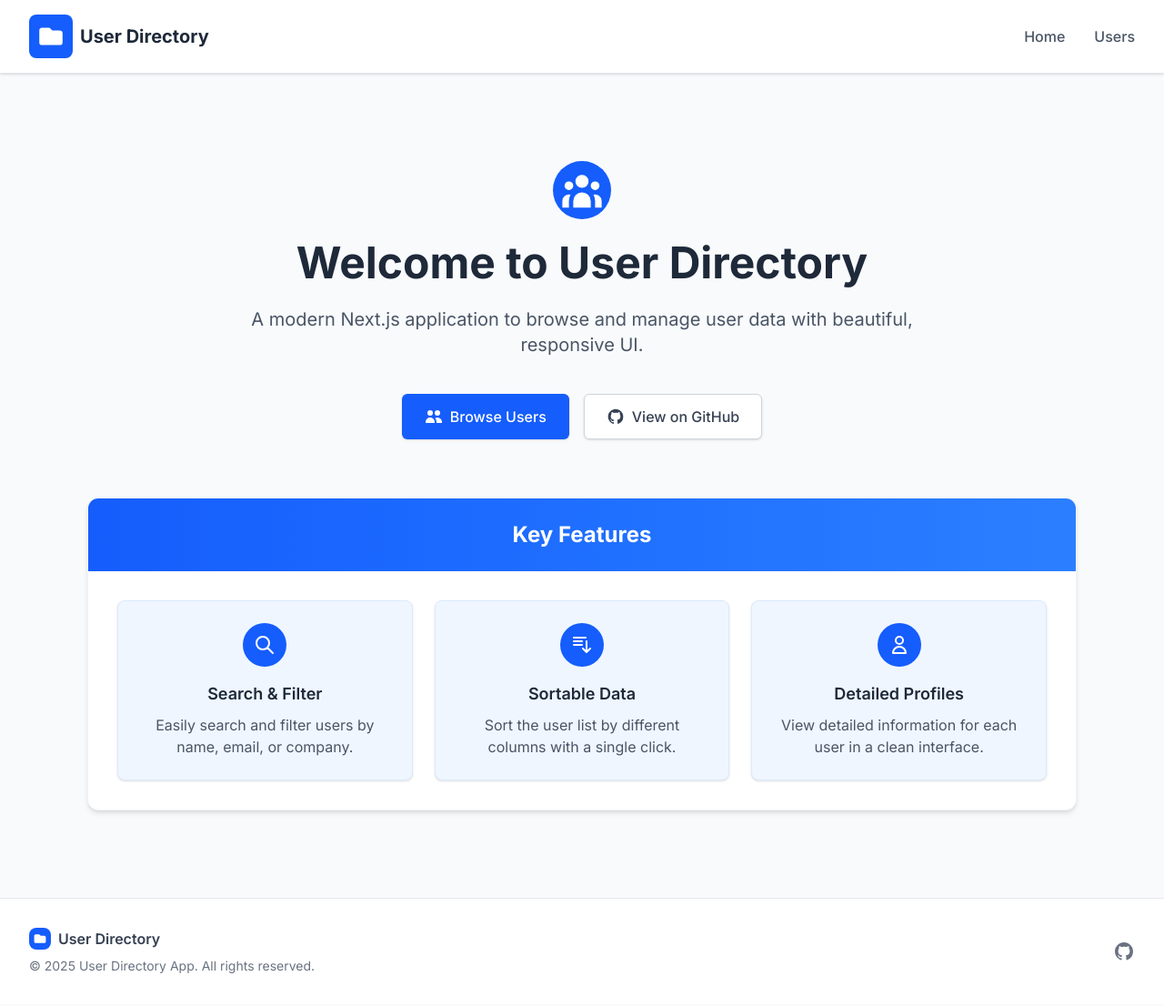
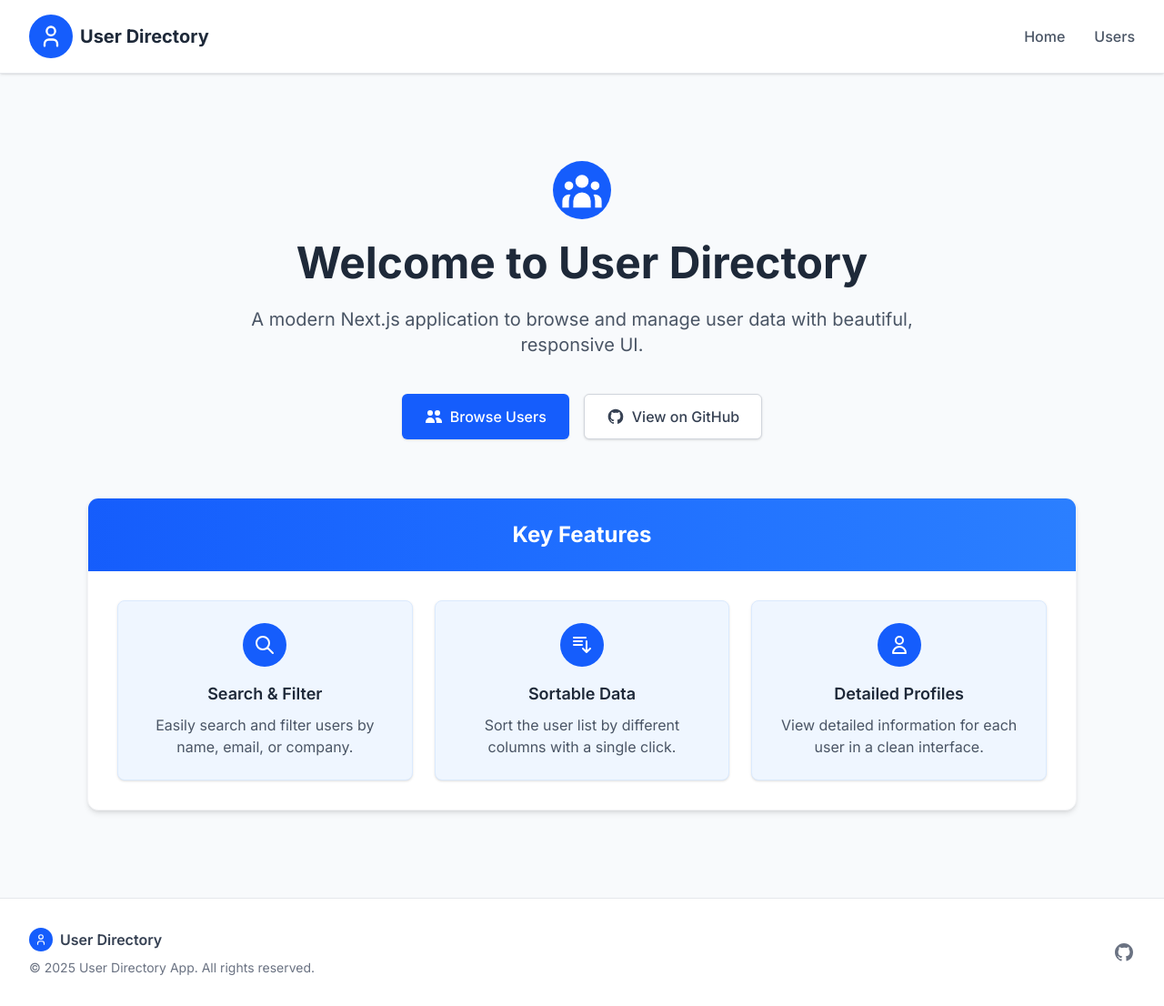
Before and after one commit to hecdeveloper/my-user-app, a Next.js app: page / in a window 1280 px wide. Shown: the whole page at 91% size. Built offline with nearby package versions, Linux system fonts and the light colour scheme.

Commit message:
Update logo to modern user icon with rounded design

```diff
--- a/src/components/Layout.tsx
+++ b/src/components/Layout.tsx
@@ -33,9 +33,10 @@ export const Layout = ({ children, title = 'User Listing App', description = 'Br
           <div className="max-w-7xl mx-auto px-4 sm:px-6 lg:px-8">
             <div className="flex justify-between items-center">
               <Link href="/" className="flex items-center space-x-2">
-                <div className="bg-blue-600 text-white rounded-lg p-2">
-                  <svg xmlns="http://www.w3.org/2000/svg" className="h-8 w-8" viewBox="0 0 20 20" fill="currentColor">
-                    <path d="M2 6a2 2 0 012-2h5l2 2h5a2 2 0 012 2v6a2 2 0 01-2 2H4a2 2 0 01-2-2V6z" />
+                <div className="bg-blue-600 text-white rounded-full p-2.5">
+                  <svg xmlns="http://www.w3.org/2000/svg" className="h-7 w-7" viewBox="0 0 24 24" fill="none" stroke="currentColor" strokeWidth="2" strokeLinecap="round" strokeLinejoin="round">
+                    <circle cx="12" cy="7" r="4" />
+                    <path d="M6 21v-2a4 4 0 0 1 4-4h4a4 4 0 0 1 4 4v2" />
                   </svg>
                 </div>
                 <span className="text-xl font-bold text-gray-800">User Directory</span>
@@ -69,9 +70,10 @@ export const Layout = ({ children, title = 'User Listing App', description = 'Br
             <div className="flex flex-col md:flex-row justify-between items-center">
               <div className="mb-4 md:mb-0">
                 <div className="flex items-center space-x-2 mb-2">
-                  <div className="bg-blue-600 text-white rounded-lg p-1">
-                    <svg xmlns="http://www.w3.org/2000/svg" className="h-4 w-4" viewBox="0 0 20 20" fill="currentColor">
-                      <path d="M2 6a2 2 0 012-2h5l2 2h5a2 2 0 012 2v6a2 2 0 01-2 2H4a2 2 0 01-2-2V6z" />
+                  <div className="bg-blue-600 text-white rounded-full p-1.5">
+                    <svg xmlns="http://www.w3.org/2000/svg" className="h-3.5 w-3.5" viewBox="0 0 24 24" fill="none" stroke="currentColor" strokeWidth="2" strokeLinecap="round" strokeLinejoin="round">
+                      <circle cx="12" cy="7" r="4" />
+                      <path d="M6 21v-2a4 4 0 0 1 4-4h4a4 4 0 0 1 4 4v2" />
                     </svg>
                   </div>
                   <span className="font-semibold text-gray-700">User Directory</span>
```
